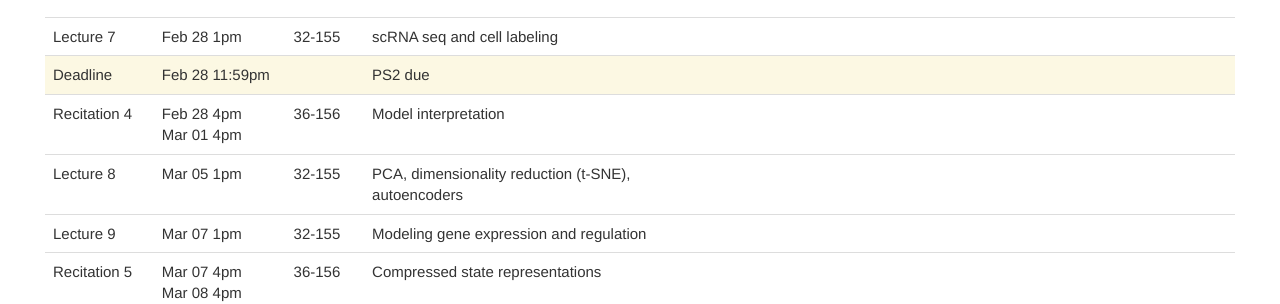
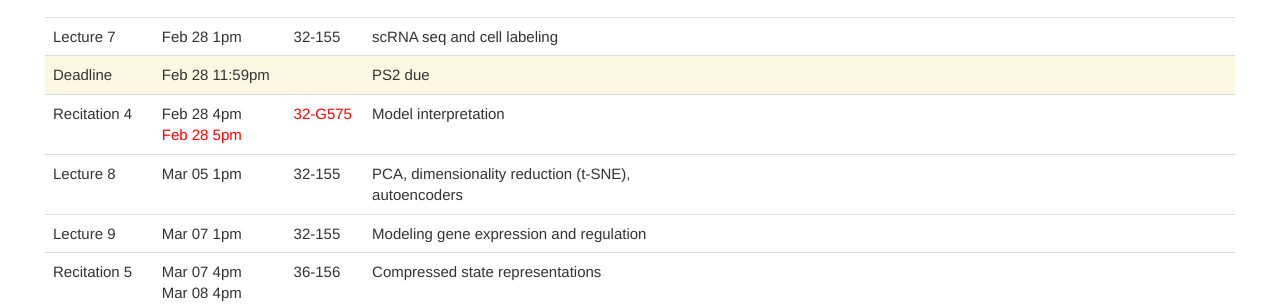
Before and after one commit to mit6874/mit6874.github.io, a Jekyll site: the page built from index.html, in a window 1280 px wide and 900 px high, scrolled down 1757 px. Shown: the part 155-459 px from the top of the window. Built offline with Jekyll 4.4.1, drawn with Linux system fonts in a browser that asks for light colours; nearby versions of some CDN libraries.

Commit message:
Update recitation 4 time and place

```diff
--- a/index.html
+++ b/index.html
@@ -207,8 +207,8 @@ layout: default
         </tr>
         <tr>
             <td>Recitation 4</td>
-            <td>Feb 28 4pm<br />Mar 01 4pm</td>
-            <td>36-156</td>
+            <td>Feb 28 4pm<br /><span style="color: red">Feb 28 5pm</span></td>
+            <td><span style="color: red">32-G575</span></td>
             <td>Model interpretation</td>
             <td></td>
             <td></td>
```
